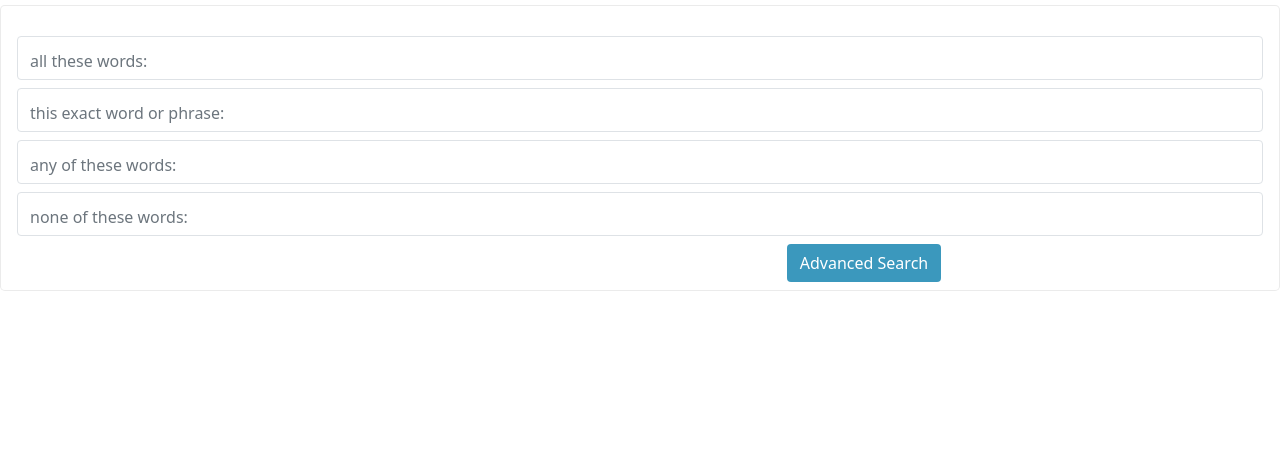
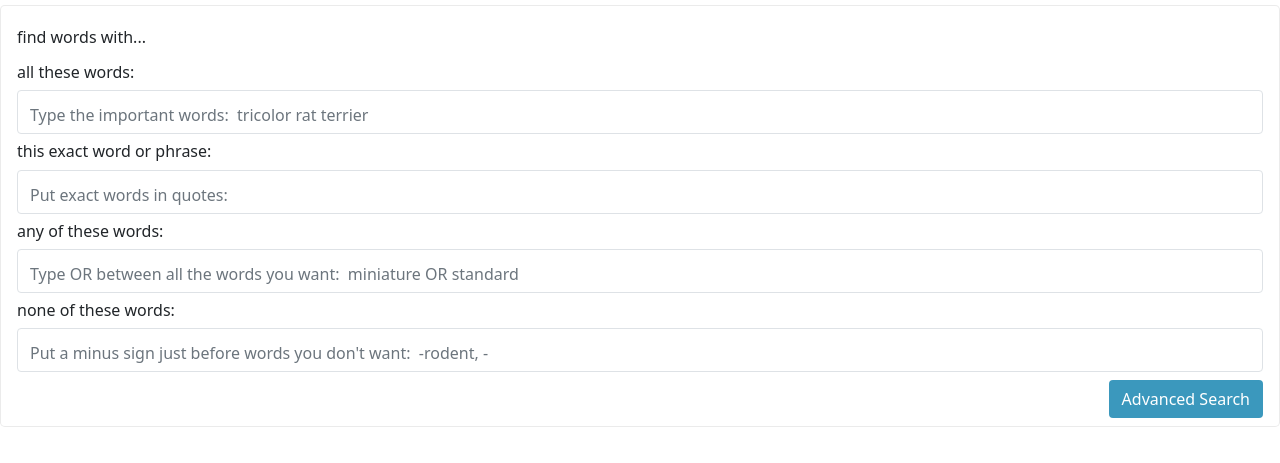
Before and after one commit to arivgupta/cs50, a plain HTML site: page web/project 0/pages/advanced.html in a window 1280 px wide. Shown: the part 87-550 px from the top of the page. Drawn offline with nearby package versions, Linux system fonts and the light colour scheme.

Commit message:
now done ;)

```diff
--- a/web/project 0/pages/advanced.html
+++ b/web/project 0/pages/advanced.html
@@ -17,19 +17,24 @@
         <div style="padding-left: 1rem; color: rgb(201, 60, 36);"><h3>Advanced Search</h3></div>
         <div style="text-align: center;">
             <form style="padding-top: 1.4rem;" class="form-control form-control-lg" type="text" action="https://google.com/search">
+                <h6 style="text-align: left;">find words with...</h6>
                 <div style="padding-top: 0.5rem;">
-                <input type="text" class="border form-control" name="as_q" placeholder="all these words:">
+                <h6 style="text-align: left;">all these words: </h6>
+                <input type="text" class="border form-control" name="as_q" placeholder="Type the important words:  tricolor rat terrier">
                 </div>
                 <div style="padding-top: 0.5rem;">
-                <input type="text" class="border form-control" name="as_epq" placeholder="this exact word or phrase:">
+                <h6 style="text-align: left;">this exact word or phrase: </h6>
+                <input type="text" class="border form-control" name="as_epq" placeholder="Put exact words in quotes:  "rat terrier"">
                 </div>
                 <div style="padding-top: 0.5rem;">
-                <input type="text" class="border form-control" name="as_oq" placeholder="any of these words:">
+                <h6 style="text-align: left;">any of these words: </h6>
+                <input type="text" class="border form-control" name="as_oq" placeholder="Type OR between all the words you want:  miniature OR standard">
                 </div>
                 <div style="padding-top: 0.5rem;">
-                <input type="text" class="border form-control"name="as_eq" placeholder="none of these words:">
+                <h6 style="text-align: left;">none of these words:</h6>
+                <input type="text" class="border form-control"name="as_eq" placeholder="Put a minus sign just before words you don't want:  -rodent, -"Jack Russell"">
                 </div>
-                <div style="padding-top: 0.5rem; padding-left: 28rem;">
+                <div style="padding-top: 0.5rem; text-align: right;">
                 <input type="submit" style="background-color: rgb(59, 152, 189); color: white;" class="btn" value="Advanced Search">
                 </div>
             </form>
```
Also changed, not shown: web/project 0/pages/index.html (+1 -1 lines).
